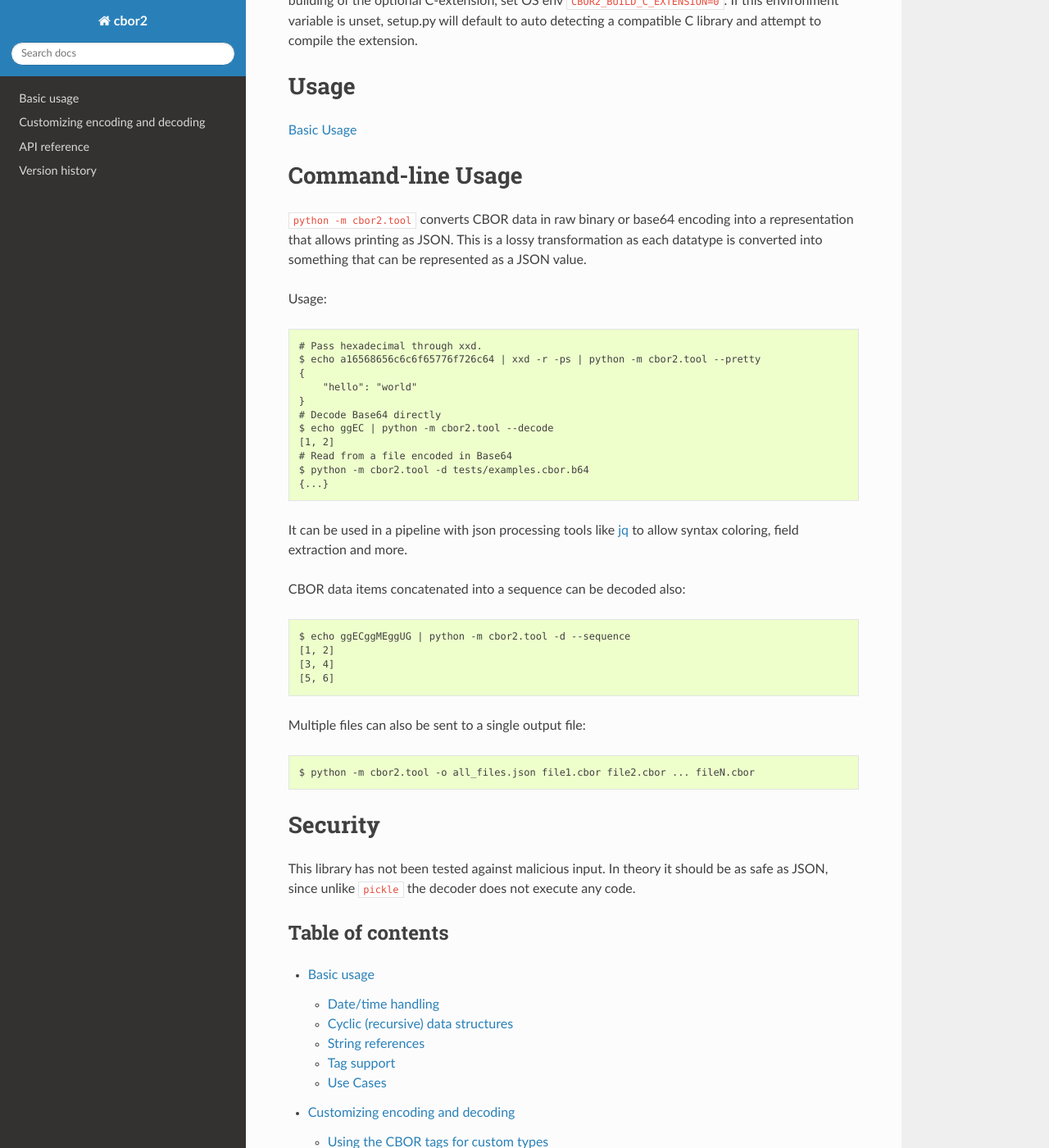
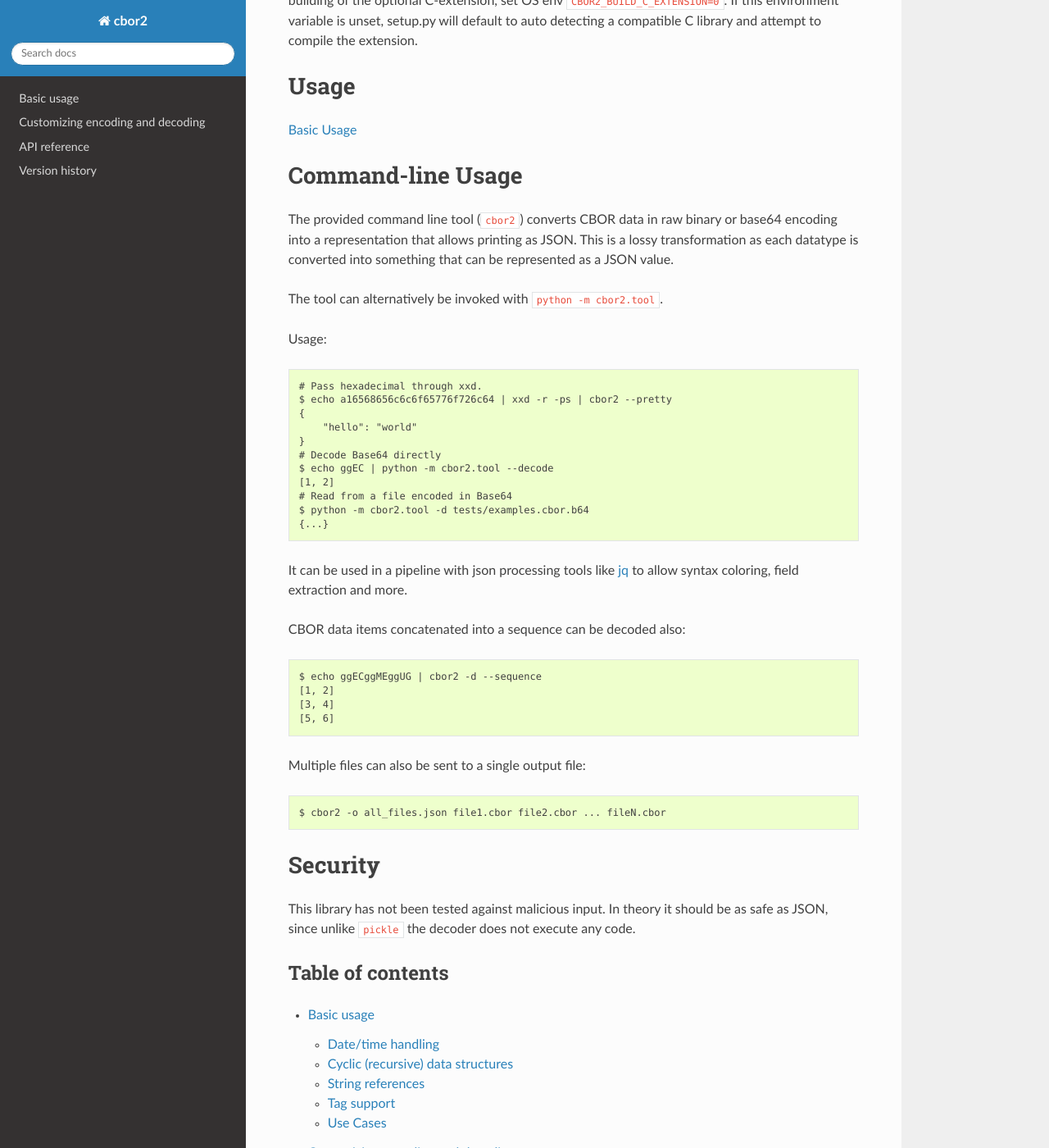
Before and after one commit to agronholm/cbor2, a Sphinx documentation site: the page built from docs/index.rst, in a window 1280 px wide and 1400 px high, scrolled down 1071 px. Shown: the whole window at 82% size. Built offline with Sphinx 7.4.7 and the Read the Docs theme 2.0.0, drawn with Linux system fonts in a browser that asks for light colours; the version number could not be read and is left out.

Commit message:
Added the "cbor2" command line tool
Closes #199.

```diff
--- a/README.rst
+++ b/README.rst
@@ -77,14 +77,17 @@ Usage
 Command-line Usage
 ==================
 
-``python -m cbor2.tool`` converts CBOR data in raw binary or base64 encoding into
-a representation that allows printing as JSON. This is a lossy transformation as
-each datatype is converted into something that can be represented as a JSON value.
+The provided command line tool (``cbor2``) converts CBOR data in raw binary or base64
+encoding into a representation that allows printing as JSON. This is a lossy
+transformation as each datatype is converted into something that can be represented as a
+JSON value.
+
+The tool can alternatively be invoked with ``python -m cbor2.tool``.
 
 Usage::
 
     # Pass hexadecimal through xxd.
-    $ echo a16568656c6c6f65776f726c64 | xxd -r -ps | python -m cbor2.tool --pretty
+    $ echo a16568656c6c6f65776f726c64 | xxd -r -ps | cbor2 --pretty
     {
         "hello": "world"
     }
@@ -100,14 +103,14 @@ coloring, field extraction and more.
 
 CBOR data items concatenated into a sequence can be decoded also::
 
-    $ echo ggECggMEggUG | python -m cbor2.tool -d --sequence
+    $ echo ggECggMEggUG | cbor2 -d --sequence
     [1, 2]
     [3, 4]
     [5, 6]
 
 Multiple files can also be sent to a single output file::
 
-    $ python -m cbor2.tool -o all_files.json file1.cbor file2.cbor ... fileN.cbor
+    $ cbor2 -o all_files.json file1.cbor file2.cbor ... fileN.cbor
 
 .. _jq: https://stedolan.github.io/jq/
 
--- a/docs/versionhistory.rst
+++ b/docs/versionhistory.rst
@@ -7,6 +7,7 @@ This library adheres to `Semantic Versioning <http://semver.org/>`_.
 
 **UNRELEASED**
 
+- Added the ``cbor2`` command line tool (for ``pipx run cbor2``)
 - Fixed ``SystemError`` in the C extension when decoding a ``Fractional`` with a bad
   number of arguments
 - Fixed ``SystemError`` in the C extension when the decoder object hook raises an
--- a/pyproject.toml
+++ b/pyproject.toml
@@ -52,6 +52,9 @@ benchmarks = [
     "pytest-benchmark==4.0.0",
 ]
 
+[project.scripts]
+cbor2 = "cbor2.tool:main"
+
 [tool.setuptools.packages.find]
 include = ["cbor2"]
 
```
